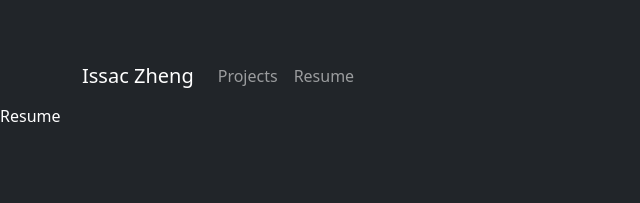
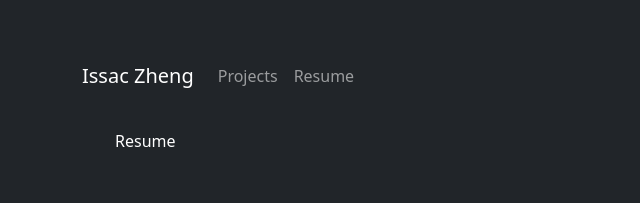
Before and after one commit to iscii/iscii-old, a JavaScript app: page /resume in a window 1280 px wide. Shown: the top 203 px of the page, without its empty margins (0-640 px from the left). Built offline with nearby package versions, Linux system fonts and the light colour scheme; the HTML template or start-up script is replaced by a standard one.

Commit message:
updated github workflow, firebase, resume component

```diff
--- a/src/components/Resume/index.js
+++ b/src/components/Resume/index.js
@@ -2,7 +2,7 @@ import "./index.scss";
 
 const Resume = () => {
     return(
-        <div className="main">
+        <div className="imain">
             Resume
         </div>
     );
```
Also changed, not shown: firebase.json.
